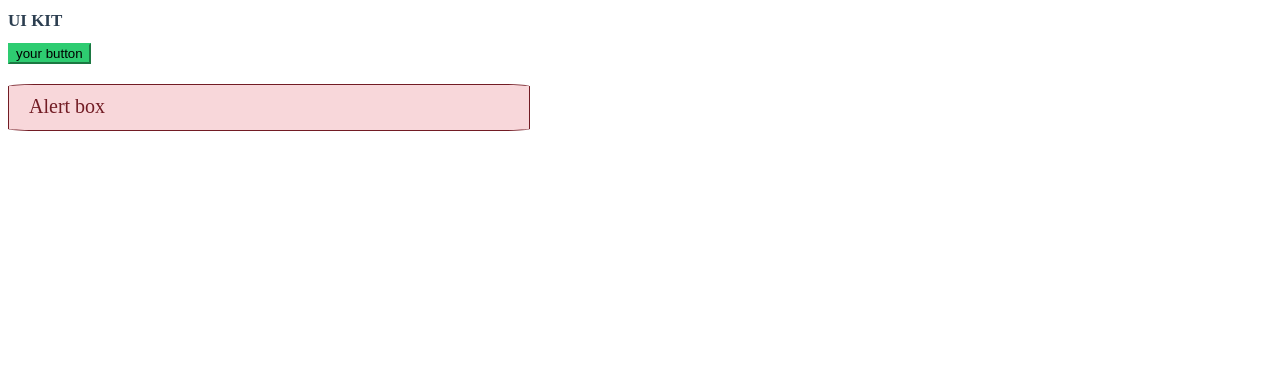
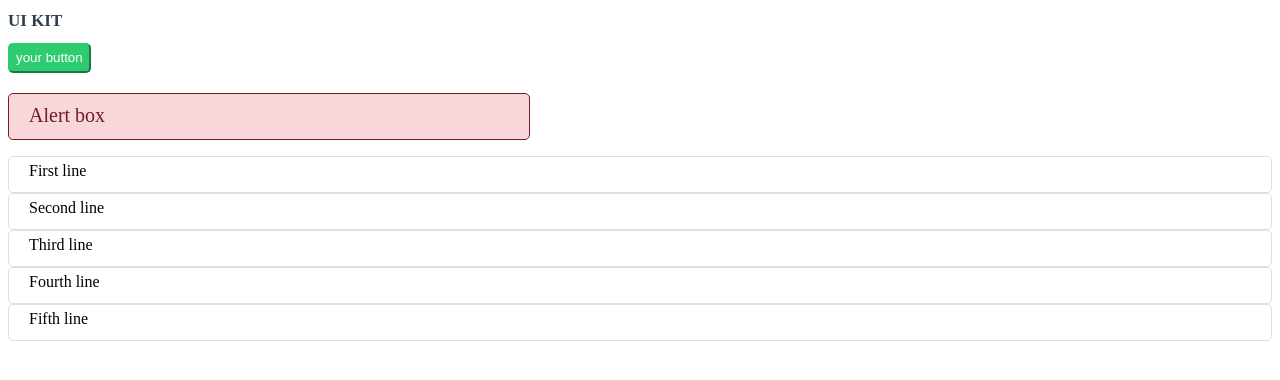
Before and after one commit to juliettemillet/toolkitUI, a plain HTML site: page ToolkitUI/Index.html in a window 1280 px wide. Drawn offline with Linux system fonts and the light colour scheme.

Commit message:
list group component

```diff
--- a/ToolkitUI/Index.html
+++ b/ToolkitUI/Index.html
@@ -12,5 +12,13 @@
         Alert box
     </div>
 
+    <ul class="list-group">
+    <li class="list-group-item">First line</li>
+    <li class="list-group-item">Second line</li>
+    <li class="list-group-item">Third line</li>
+    <li class="list-group-item">Fourth line</li>
+    <li class="list-group-item">Fifth line</li>
+    </ul>
+
 </body>
 </html>
--- a/ToolkitUI/Style.css
+++ b/ToolkitUI/Style.css
@@ -10,6 +10,9 @@ h1 {
 .btn {
     background-color: #2ecc71;
     border-color : #2ecc71;
+    height: 30px;
+    border-radius: 5px;
+    color: white
 }
 
 .alert {
@@ -21,8 +24,24 @@ h1 {
     height: 35px;
     border: 1px solid;
     font-size: 20px;
-    border-radius: 5%;
+    border-radius: 5px;
     margin-top: 20px;
     padding-left: 20px;
     padding-top: 10px;
 }
+
+.list-group{
+    display: block;
+    list-style-type: none;
+    margin-left: 0px;
+    padding-left:0px;
+}
+
+.list-group-item {
+    border: 1px solid;
+    border-color: #DFDFDF;
+    height: 30px;
+    padding-left: 20px;
+    padding-top: 5px;
+    border-radius: 5px;
+}
```
